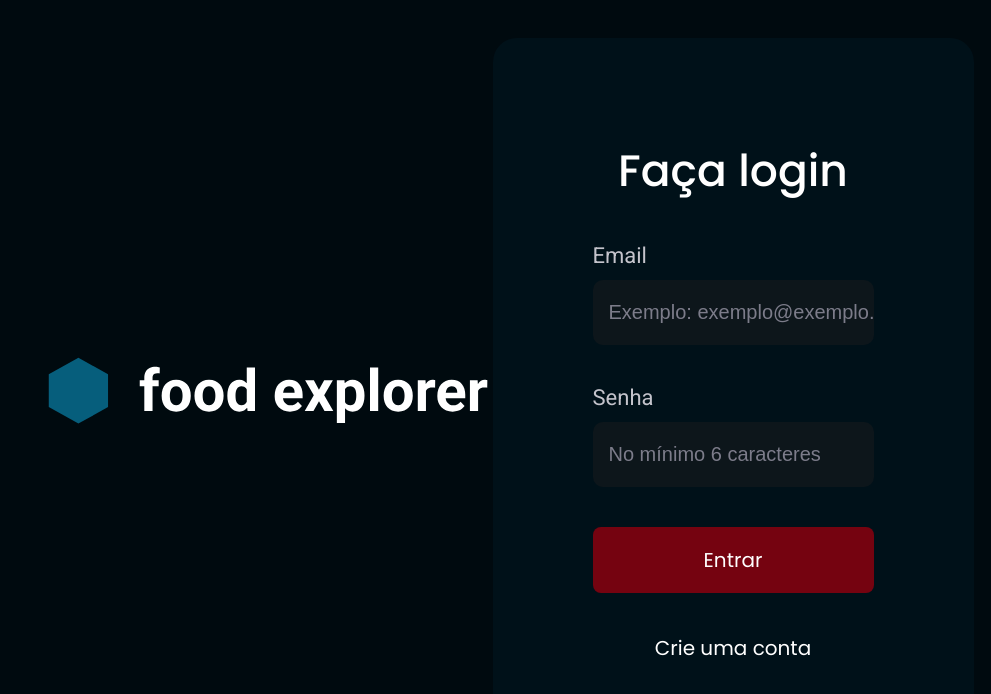
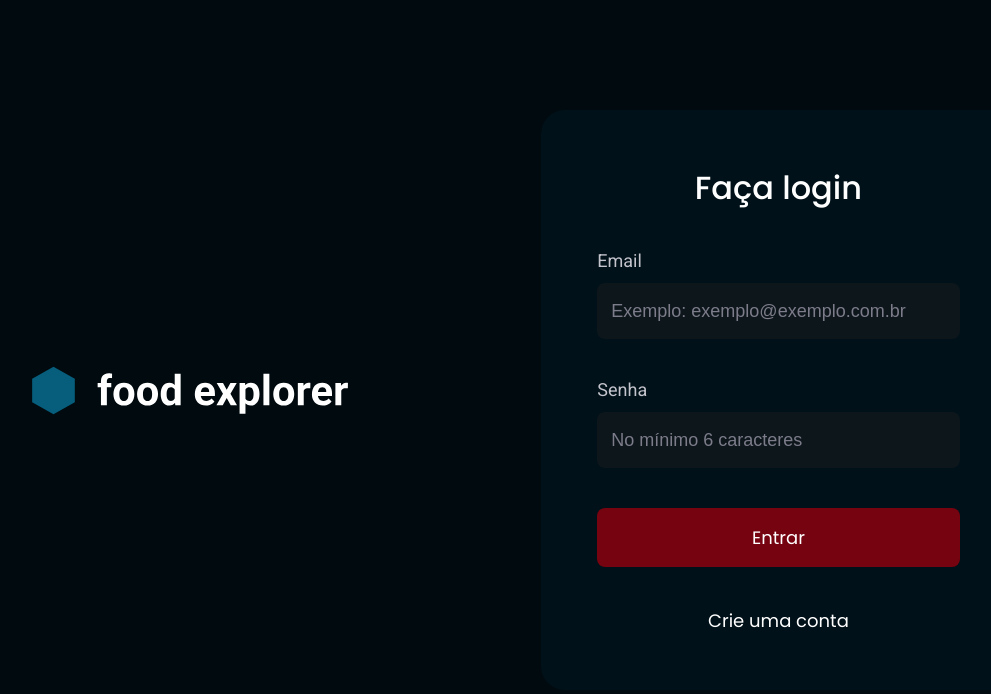
Before and after one commit to lucasfreittas/FoodExplorer-Front, a React (Vite) app: page / in a window 1280 px wide. Shown: the top 694 px of the page, without its empty margins (162-1153 px from the left). Built offline with nearby package versions, Linux system fonts and the light colour scheme.

Commit message:
1024px ok

```diff
--- a/src/Components/Button/styles.js
+++ b/src/Components/Button/styles.js
@@ -7,13 +7,13 @@ export const Container = styled.button`
     gap: 6px;
     background-color: ${({theme, second}) => second ? theme.COLORS.DARK_800 : theme.COLORS.TOMATO_100};
     color: ${({theme}) => theme.COLORS.LIGHT_100};
-    padding:  18px;
+    padding:  16px;
     border-radius: 8px;
     border: none;
-    font-size: 20px;
+    font-size: 18px;
     font-weight: normal;
     font-family: 'Poppins', sans-serif;
-    min-width: max-content;
+
 
     &:hover{
         background-color: ${({theme, second}) => second ? theme.COLORS.DARK_900 : theme.COLORS.TOMATO_200};
@@ -24,6 +24,3 @@ export const Container = styled.button`
         color: ${({theme}) => theme.COLORS.TOMATO_100};
     }
 `;
-
-
-//test
--- a/src/Components/Input Default/styles.js
+++ b/src/Components/Input Default/styles.js
@@ -6,7 +6,7 @@ export const Container = styled.div`
     width: 100%;
 
     > label {
-        font-size: 22px;
+        font-size: 1.8rem;
         font-weight: normal;
         color: ${({theme}) => theme.COLORS.LIGHT_400};
         margin-bottom: 12px;
@@ -16,15 +16,16 @@ export const Container = styled.div`
 export const InputText = styled.input`
     background-color: ${({theme}) => theme.COLORS.DARK_800};
     border: none;
-    height: 65px;
-    padding-left: 16px;
-    font-size: 20px;
+    height: 56px;
+    padding-left: 14px;
+    padding-right: 14px;
+    font-size: clamp(10px, 1.8rem, 18px);
     font-weight: normal;
     color: ${({theme}) => theme.COLORS.LIGHT_100};
-    border-radius: 10px;
+    border-radius: 8px;
 
     &::placeholder{
-        font-size: 20px;
+        font-size: clamp(10px, 1.8rem, 18px);
         font-weight: normal;
         color: ${({theme}) => theme.COLORS.LIGHT_500};
     };
--- a/src/Components/TextButton/styles.js
+++ b/src/Components/TextButton/styles.js
@@ -8,7 +8,7 @@ export const Container = styled.button`
     background: none;
     border: none;
     color: ${({theme}) => theme.COLORS.LIGHT_100};
-    font-size: 20px;
+    font-size: 18px;
     font-weight: normal;
     font-family: 'Poppins', sans-serif;
     flex-wrap: nowrap;
--- a/src/Pages/Shopping Cart User/index.jsx
+++ b/src/Pages/Shopping Cart User/index.jsx
@@ -7,7 +7,6 @@ import { ProductsList } from '../../Components/Products List';
 import { PaymentCard } from '../../Components/Payment';
 
 import { MdOutlineKeyboardArrowLeft } from 'react-icons/md'
-import SaladaRavanello from '../../Assets/salada-ravanello.png'
 
 import { useLocation, useNavigate } from 'react-router-dom';
 import { useEffect, useState } from 'react';
--- a/src/Pages/Sign In/index.jsx
+++ b/src/Pages/Sign In/index.jsx
@@ -31,7 +31,7 @@ export function SignIn(){
     return(
         <Container>
             <Logo>
-                <img src={LogoFoodExplorer} alt="" />
+                <img src={LogoFoodExplorer} alt="Logo Food Explorer" />
             </Logo>
 
             <Form>
--- a/src/Pages/Sign In/styles.js
+++ b/src/Pages/Sign In/styles.js
@@ -4,7 +4,7 @@ export const Container = styled.div`
     height: 100vh;
     width: 100%;
     display: flex;
-    padding: 0 150px;
+    padding: 0 8% 0 0;
     justify-content: center;
     align-items: center;
 `;
@@ -13,10 +13,10 @@ export const Logo = styled.div`
     width: 60%;
     height: 100%;
     display: flex;
+    justify-content: center;
 
     img {
-        width: 450px;
-        margin-left: 60px;
+        width: 324px;
         margin-bottom: 20px;
     }
 `;
@@ -24,17 +24,18 @@ export const Logo = styled.div`
 export const Form = styled.form`
 
     display: flex;
-    width: 700px;
-    border-radius: 24px;
+    width: 476px;
+    border-radius: 2.4rem;
     flex-direction: column;
     background-color: ${({theme}) => theme.COLORS.DARK_700};
-    padding: 100px;
+    padding: 56px;
     gap: 40px;
 
     > h1 {
         text-align: center;
         font-family: 'Poppins', sans-serif;
-        font-size: 44px;
+        font-size: clamp(22px, 3.2rem, 50px);
+        line-height: 140%;
         font-weight: 500;
     };
 
--- a/src/Styles/global.js
+++ b/src/Styles/global.js
@@ -5,6 +5,7 @@ export default createGlobalStyle`
         margin: 0px;
         padding: 0px;
         box-sizing: border-box;
+        font-size: 62.5%;
     }
 
     body{
```
